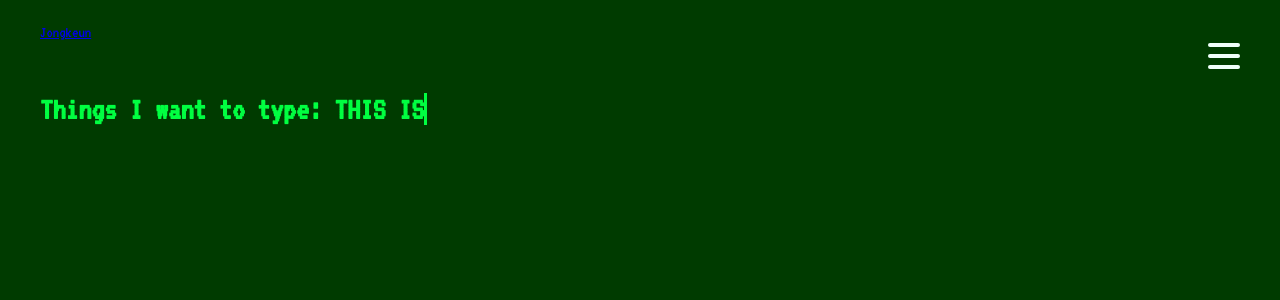
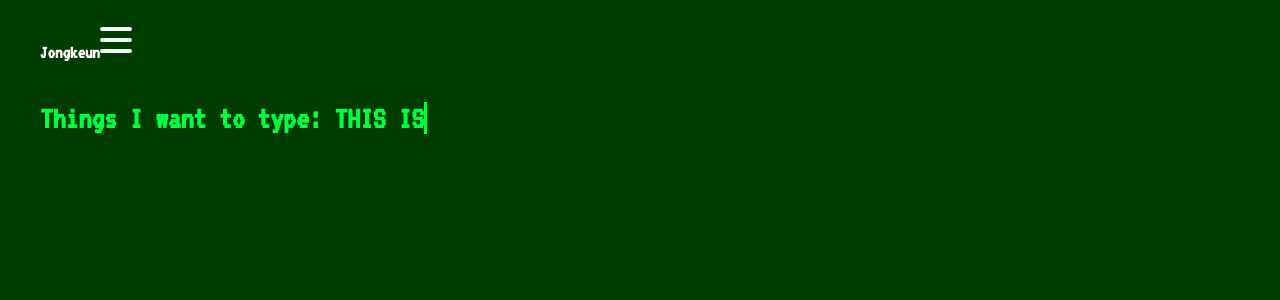
Before and after one commit to Jongkeun/Jongkeun, a React (Create React App) app: page /#/ in a window 1280 px wide. Shown: the top 300 px of the page. Built offline with nearby package versions, Linux system fonts and the light colour scheme.

Commit message:
changed Header.js to HeaderContainer.js

```diff
--- a/src/containers/Header.js
+++ /dev/null
@@ -1,14 +0,0 @@
-import React from "react";
-import BurgerMenu from "../components/BurgerMenu";
-import HomeLink from "../components/HomeLink";
-
-const Header = () => {
-  return (
-    <header>
-      <HomeLink>Jongkeun</HomeLink>
-      <BurgerMenu />
-    </header>
-  );
-};
-
-export default Header;
--- /dev/null
+++ b/src/containers/HeaderContainer.js
@@ -0,0 +1,23 @@
+import React from "react";
+import styled from "styled-components";
+import BurgerMenu from "../components/BurgerMenu";
+import HomeLink from "../components/HomeLink";
+
+const HeaderContainer = styled.header`
+  display: flex;
+`;
+const Name = styled.h3`
+  color: white;
+`;
+const Header = () => {
+  return (
+    <HeaderContainer>
+      <HomeLink>
+        <Name>Jongkeun</Name>
+      </HomeLink>
+      <BurgerMenu />
+    </HeaderContainer>
+  );
+};
+
+export default Header;
--- a/src/pages/WelcomePage.js
+++ b/src/pages/WelcomePage.js
@@ -1,11 +1,11 @@
 import React from "react";
 import TypingContainer from "../containers/TypingContainer";
-import Header from "../containers/Header";
+import HeaderContainer from "../containers/HeaderContainer";
 
 const WelcomePage = () => {
   return (
     <>
-      <Header />
+      <HeaderContainer />
       <TypingContainer
         heading={"Things I want to type:"}
         dataText={[
```
